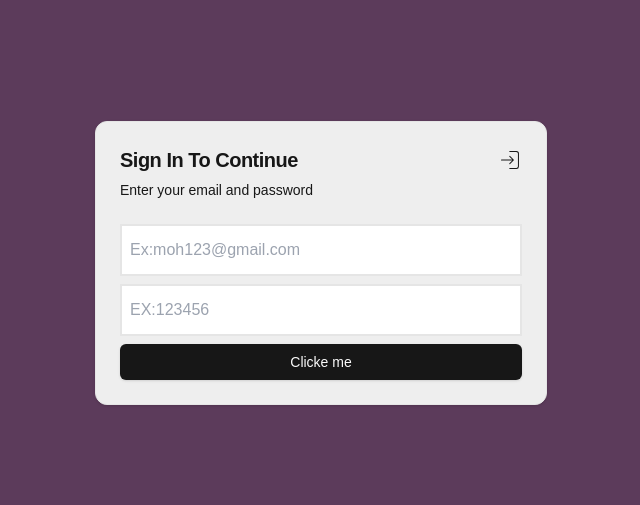
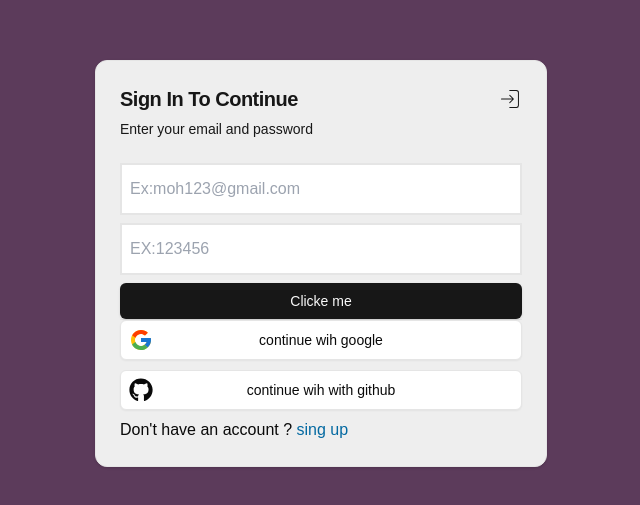
Before and after one commit to mo634/slack-clone, a Next.js app: page / in a window 1280 px wide. Shown: the part 137-642 px from the top of the page, without its empty margins (319-959 px from the left). Built offline with nearby package versions, Linux system fonts and the light colour scheme.

Commit message:
add continue with (google and github button )

```diff
--- a/package.json
+++ b/package.json
@@ -15,6 +15,7 @@
     "class-variance-authority": "^0.7.0",
     "clsx": "^2.1.1",
     "lucide-react": "^0.453.0",
+    "my-app": "file:",
     "next": "14.2.15",
     "react": "^18",
     "react-dom": "^18",
--- a/src/components/auth/sign-in-card.tsx
+++ b/src/components/auth/sign-in-card.tsx
@@ -2,6 +2,10 @@ import React from 'react'
 import { Card, CardContent, CardDescription, CardHeader, CardTitle } from '../ui/card'
 import { Button } from '../ui/button'
 import { CiLogin } from "react-icons/ci";
+import { Separator } from '../ui/separator';
+import { FcGoogle } from "react-icons/fc";
+import { FaGithub } from "react-icons/fa";
+
 const SignIn = () => {
     return (
         <Card className=' bg-[#eee]'>
@@ -61,9 +65,39 @@ const SignIn = () => {
                         />
                     </div>
                     <Button>
+
+
                         Clicke me
                     </Button>
                 </form>
+                <Separator />
+
+                {/* start  continue with (google and github ) */}
+                <div className="flex flex-col gap-y-2.5">
+                    <Button
+                        disabled={false}
+                        onClick={() => { }}
+                        variant="outline"
+                        className='relative'
+                        size={"lg"}
+                    >
+                        <FcGoogle className=' absolute top-1/2 left-2 -translate-y-1/2  text-2xl' />
+                        continue wih google
+                    </Button>
+                    <Button disabled={false}
+                        onClick={() => { }}
+                        variant="outline"
+                        className='relative'
+                        size={"lg"}>
+                        <FaGithub className=' absolute top-1/2 left-2 -translate-y-1/2  text-2xl' />
+
+                        continue wih with github</Button>
+                </div>
+                {/* end    continue with (google and github ) */}
+
+                <p className='mt-2'>Don't have an account ? <span className='cursor-pointer hover:underline text-sky-700'>sing up</span> </p>
+
+
             </CardContent>
         </Card>
     )
```
Also changed, not shown: 1 other file (tests, documents, lock files or other folders).
